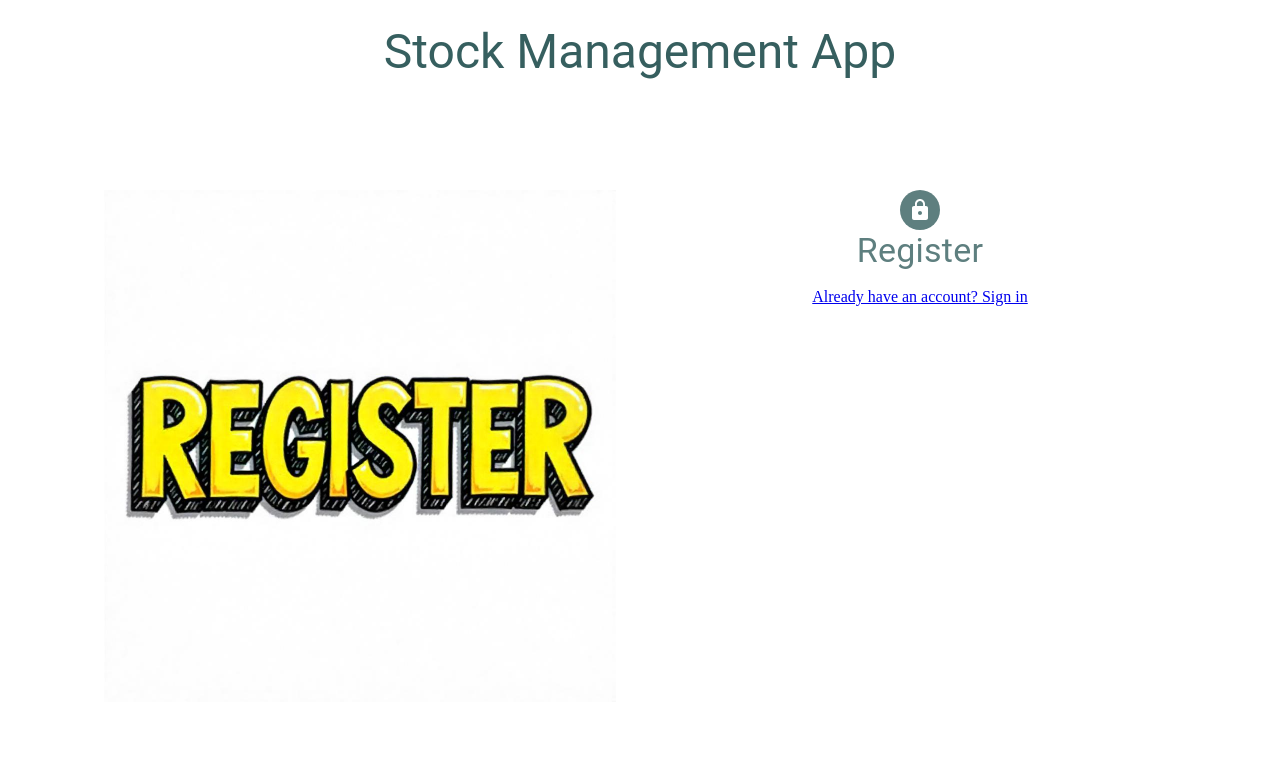
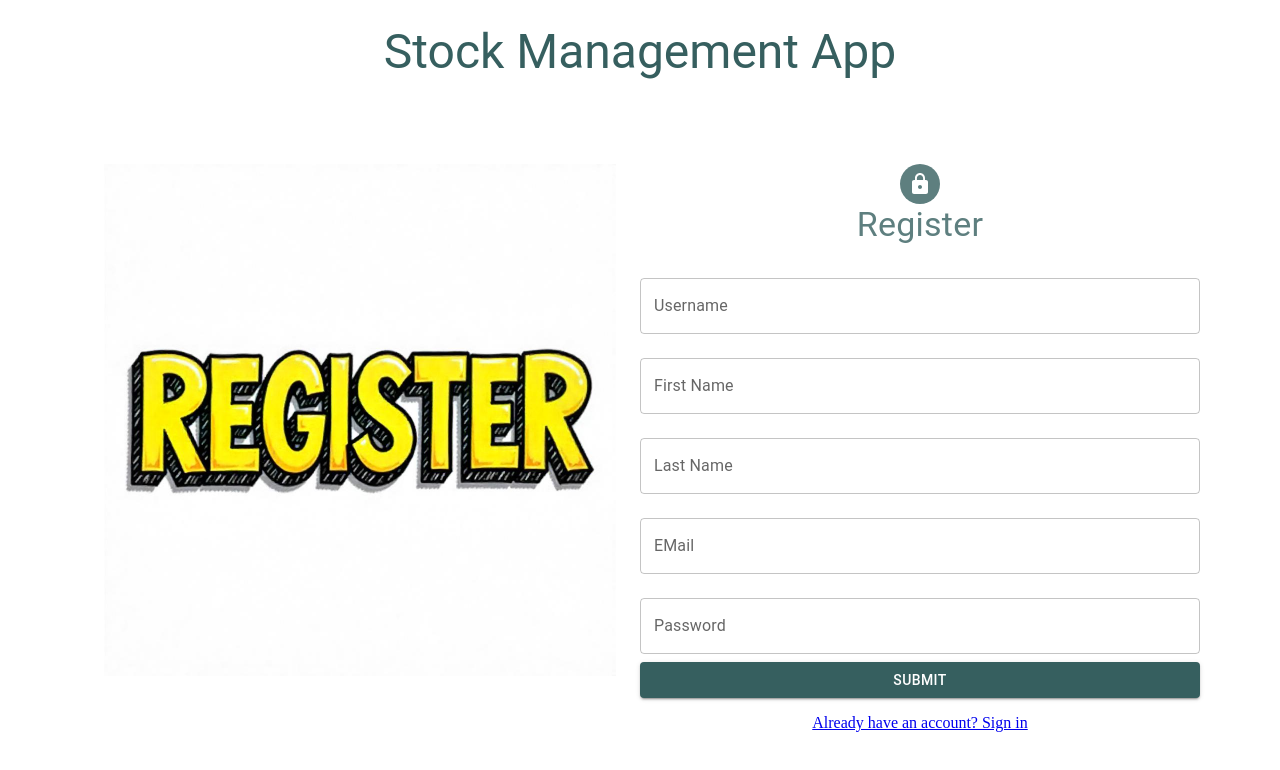
Before and after one commit to Celal-Dzelal/stock-market-pulse, a React (Vite) app: page /register in a window 1280 px wide. Shown: the top 770 px of the page. Built offline with nearby package versions, Linux system fonts and the light colour scheme.

Commit message:
RegisterForm created

```diff
--- /dev/null
+++ b/src/components/RegisterForm.jsx
@@ -0,0 +1,131 @@
+import React from "react";
+import { Formik } from "formik";
+import * as Yup from "yup";
+import { Box, Button, TextField } from "@mui/material";
+
+const RegisterForm = () => {
+  /*//! ------------------------- YUP - VALIDATION SCHEMA ------------------------ */
+
+  const SignupSchema = Yup.object().shape({
+    username: Yup.string()
+      .min(2, "Cannot be shorter than two characters!")
+      .max(15, "Cannot be longer than fifteen characters!")
+      .required("Required"),
+    firstName: Yup.string()
+      .min(2, "Cannot be shorter than two characters!")
+      .max(15, "Cannot be longer than fifteen characters!")
+      .required("Required"),
+    lastName: Yup.string()
+      .min(2, "Cannot be shorter than two characters!")
+      .max(15, "Cannot be longer than fifteen characters!")
+      .required("Required"),
+    email: Yup.string().email("Invalid email").required("Required"),
+    password: Yup.string()
+      .min(8, "Cannot be shorter than eight characters!")
+      .max(15, "Cannot be longer than fifteen characters!")
+      .matches(/[a-z]/, "Must contain at least one lowercase letter")
+      .matches(/[A-Z]/, "Must contain at least one uppercase letter")
+      .matches(/\d+/, "Must contain at least one numeric value")
+      .matches(
+        /[!£#$%&=*?-_@æß₺]/,
+        "Must contain at least one special character(!£#$%&=*?-_@æß₺)"
+      ),
+  });
+
+  /*//! ------------------------- YUP - VALIDATION SCHEMA ------------------------ */
+  return (
+    <Formik
+      initialValues={{
+        username: "",
+        firstName: "",
+        lastName: "",
+        email: "",
+        password: "",
+      }}
+      validationSchema={SignupSchema}
+      onSubmit={(values) => {
+        console.log(values);
+      }}
+    >
+      {({
+        values,
+        errors,
+        touched,
+        handleChange,
+        handleBlur,
+        handleSubmit,
+        isSubmitting,
+      }) => (
+        <form onSubmit={handleSubmit}>
+          <TextField
+            name="username"
+            label="Username"
+            variant="outlined"
+            fullWidth
+            value={values.username}
+            onChange={handleChange}
+            error={touched.username && errors.username}
+            helperText={touched.username && errors.username}
+            onBlur={handleBlur}
+            margin="normal"
+          />
+          <TextField
+            name="firstName"
+            label="First Name"
+            variant="outlined"
+            fullWidth
+            value={values.firstName}
+            onChange={handleChange}
+            error={touched.firstName && errors.firstName}
+            helperText={touched.firstName && errors.firstName}
+            onBlur={handleBlur}
+            margin="normal"
+          />
+          <TextField
+            name="lastName"
+            label="Last Name"
+            variant="outlined"
+            fullWidth
+            value={values.lastName}
+            onChange={handleChange}
+            error={touched.lastName && errors.lastName}
+            helperText={touched.lastName && errors.lastName}
+            onBlur={handleBlur}
+            margin="normal"
+          />
+          <TextField
+            name="email"
+            label="EMail"
+            variant="outlined"
+            fullWidth
+            value={values.email}
+            onChange={handleChange}
+            error={touched.email && errors.email}
+            helperText={touched.email && errors.email}
+            onBlur={handleBlur}
+            margin="normal"
+            type="email"
+          />
+          <TextField
+            name="password"
+            label="Password"
+            variant="outlined"
+            fullWidth
+            value={values.password}
+            onChange={handleChange}
+            error={touched.password && errors.password}
+            helperText={touched.password && errors.password}
+            onBlur={handleBlur}
+            margin="normal"
+            type="password"
+          />
+          <Button variant="contained" fullWidth type="submit">
+            Submit
+          </Button>
+        </form>
+      )}
+    </Formik>
+  );
+};
+
+export default RegisterForm;
--- a/src/pages/Register.jsx
+++ b/src/pages/Register.jsx
@@ -8,6 +8,8 @@ import { Link } from "react-router-dom";
 import { Box } from "@mui/material";
 import AuthHeader from "../components/AuthHeader";
 import AuthImage from "../components/AuthImage";
+
+import RegisterForm from "../components/RegisterForm";
 
 const Register = () => {
   return (
@@ -43,13 +45,13 @@ const Register = () => {
           >
             Register
           </Typography>
-
-          <Box sx={{ textAlign: "center", mt: 2, color:"secondary.main" }}>
+          <RegisterForm />
+          <Box sx={{ textAlign: "center", mt: 2, color: "secondary.main" }}>
             <Link to="/">Already have an account? Sign in</Link>
           </Box>
         </Grid>
 
-    <AuthImage image={image} />
+        <AuthImage image={image} />
       </Grid>
     </Container>
   );
```
